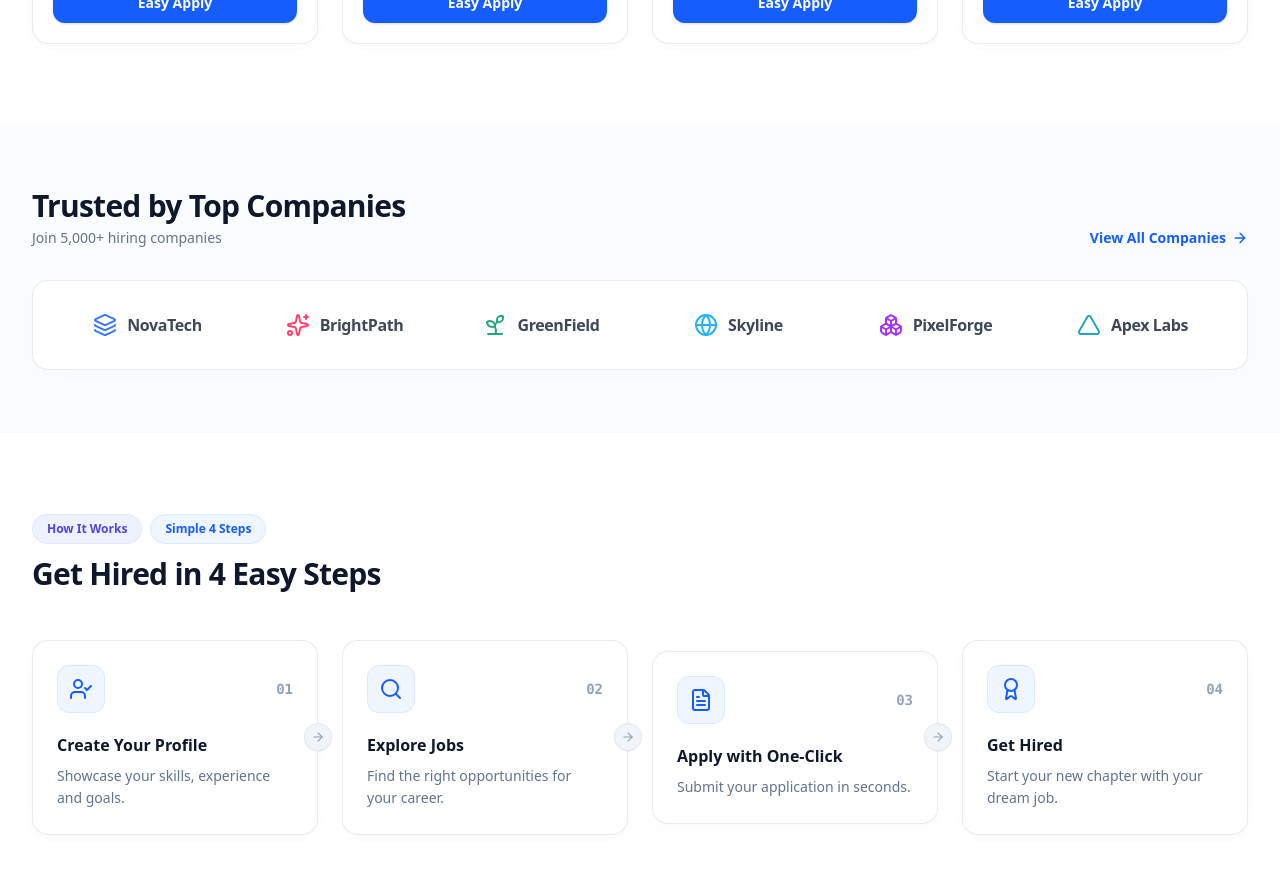
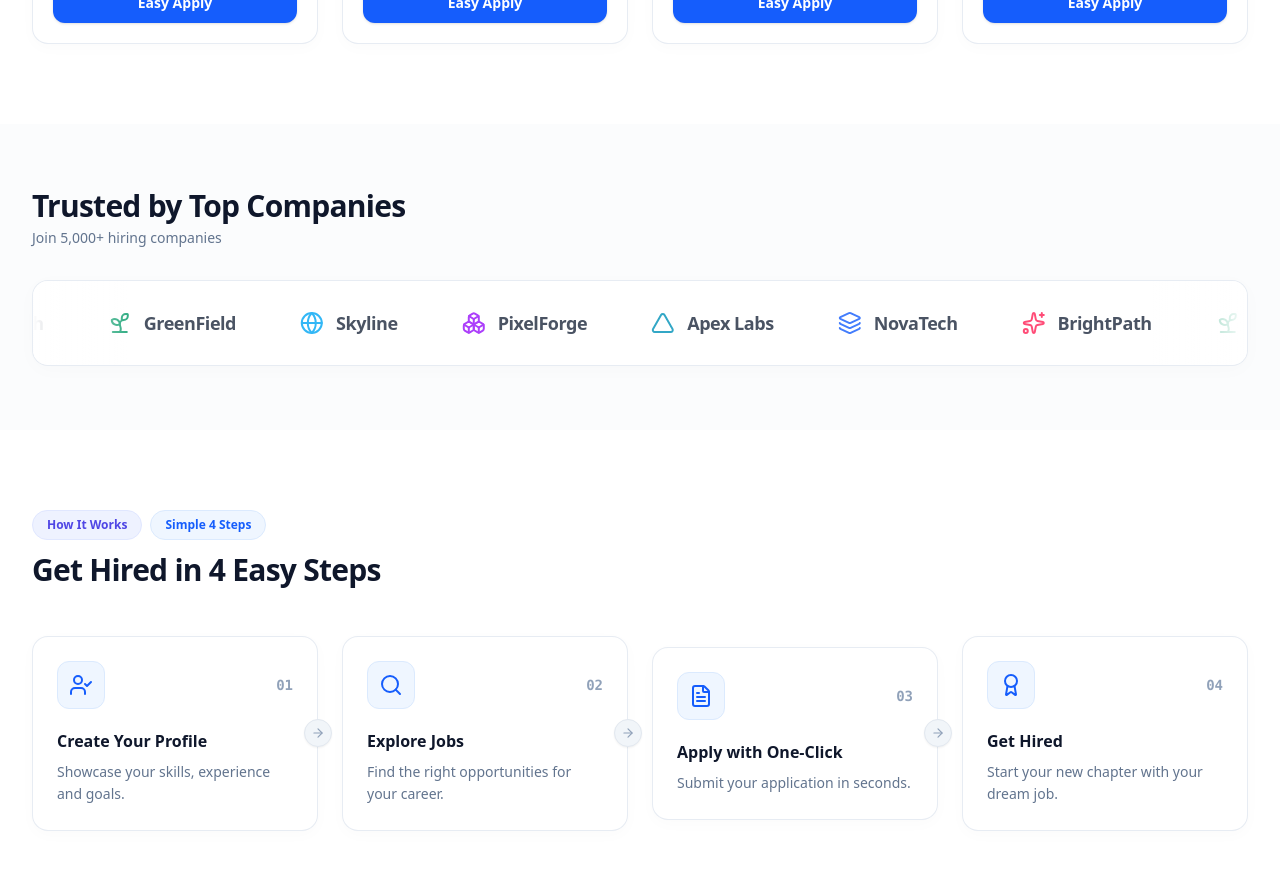
Before and after one commit to aniket-addy/addy_job, a Next.js app in the folder client/: page / in a window 1280 px wide. Shown: the part 1680-2554 px from the top of the page. Built offline with nearby package versions, Linux system fonts and the light colour scheme.

Commit message:
Make company logos scroll smoothly right to left and remove view all companies link

```diff
--- a/client/src/app/globals.css
+++ b/client/src/app/globals.css
@@ -10,3 +10,22 @@ body {
   color: var(--foreground);
   font-family: Arial, Helvetica, sans-serif;
 }
+
+@keyframes marquee {
+  from {
+    transform: translateX(0);
+  }
+  to {
+    transform: translateX(-50%);
+  }
+}
+
+.animate-marquee {
+  display: flex;
+  width: max-content;
+  animation: marquee 22s linear infinite;
+}
+
+.animate-marquee:hover {
+  animation-play-state: paused;
+}
--- a/client/src/components/TopCompanies.tsx
+++ b/client/src/components/TopCompanies.tsx
@@ -2,7 +2,6 @@
 
 import React from "react";
 import {
-  ArrowRight,
   Layers,
   Sparkles,
   Sprout,
@@ -44,13 +43,15 @@ const companies = [
   },
 ];
 
+// Duplicate items for continuous seamless loop
+const marqueeList = [...companies, ...companies];
+
 export default function TopCompanies() {
   return (
-    <section className="py-12 sm:py-16 bg-slate-50/50">
+    <section className="py-12 sm:py-16 bg-slate-50/50 overflow-hidden">
       <div className="max-w-7xl mx-auto px-4 sm:px-6 lg:px-8">
-        {/* Header */}
-        <div className="flex flex-col sm:flex-row sm:items-end justify-between gap-4 mb-8">
-          <div>
+        {/* Header (without View All Companies link) */}
+        <div className="mb-8">
           <h2 className="text-2xl sm:text-3xl font-extrabold text-slate-900 tracking-tight">
             Trusted by Top Companies
           </h2>
@@ -59,28 +60,27 @@ export default function TopCompanies() {
           </p>
         </div>
 
-          <a
-            href="#"
-            className="inline-flex items-center gap-1.5 text-sm font-semibold text-blue-600 hover:text-blue-700 transition group self-start sm:self-auto"
-          >
-            <span>View All Companies</span>
-            <ArrowRight className="w-4 h-4 transition-transform group-hover:translate-x-1" />
-          </a>
-        </div>
+        {/* Infinite Scrolling Logos Container (Right to Left) */}
+        <div className="relative bg-white rounded-2xl py-6 sm:py-7 border border-slate-200/80 shadow-[0_4px_20px_rgba(0,0,0,0.02)] overflow-hidden">
+          {/* Left Gradient Fade Mask */}
+          <div className="absolute left-0 inset-y-0 w-16 sm:w-24 bg-gradient-to-r from-white to-transparent z-10 pointer-events-none" />
 
-        {/* Logos Container */}
-        <div className="bg-white rounded-2xl p-6 sm:p-8 border border-slate-200/80 shadow-[0_4px_20px_rgba(0,0,0,0.02)] grid grid-cols-2 sm:grid-cols-3 lg:grid-cols-6 gap-6 sm:gap-8 items-center justify-items-center">
-          {companies.map((comp) => {
+          {/* Right Gradient Fade Mask */}
+          <div className="absolute right-0 inset-y-0 w-16 sm:w-24 bg-gradient-to-l from-white to-transparent z-10 pointer-events-none" />
+
+          {/* Continuous Marquee Track */}
+          <div className="animate-marquee flex items-center gap-12 sm:gap-16">
+            {marqueeList.map((comp, idx) => {
               const Icon = comp.icon;
               return (
                 <div
-                key={comp.name}
-                className="flex items-center gap-2.5 opacity-85 hover:opacity-100 transition-opacity group cursor-pointer"
+                  key={`${comp.name}-${idx}`}
+                  className="flex items-center gap-3 shrink-0 opacity-80 hover:opacity-100 transition-opacity cursor-pointer group"
                 >
                   <Icon
                     className={`w-6 h-6 ${comp.color} transition-transform group-hover:scale-110`}
                   />
-                <span className="font-bold text-slate-800 text-sm sm:text-base tracking-tight">
+                  <span className="font-bold text-slate-800 text-base sm:text-lg tracking-tight select-none">
                     {comp.name}
                   </span>
                 </div>
@@ -88,6 +88,7 @@ export default function TopCompanies() {
             })}
           </div>
         </div>
+      </div>
     </section>
   );
 }
```
Lines whose indentation alone changed are shown as unchanged.
